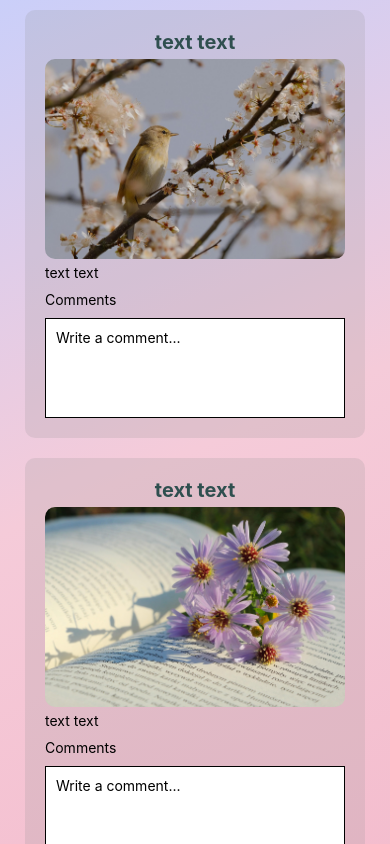
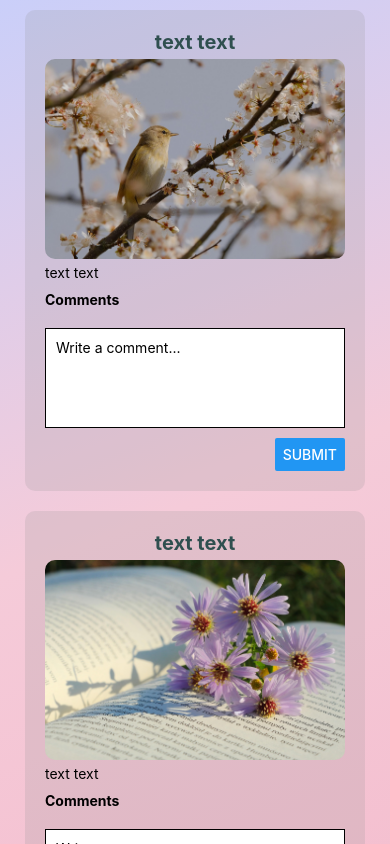
Before and after one commit to tamarasb/posts-app, a React Native app: screen / in a window 390 px wide. Built offline with nearby package versions, Linux system fonts and the light colour scheme.

Commit message:
Add commenting functionality

```diff
--- a/src/components/Post.js
+++ b/src/components/Post.js
@@ -1,8 +1,11 @@
-import React from 'react';
-import {StyleSheet, Text, Image, View, TextInput} from 'react-native';
+import React, { useState } from 'react';
+import {StyleSheet, Text, Image, View, TextInput, Button} from 'react-native';
 import PropTypes from 'prop-types';
 
 export default function Post(props){
+    const [comments, setComments] = useState([]);
+    const [comment, setComment] = useState('');
+
     return (
         <View style={styles.container}>
             <Text style={styles.titulo}>{props.titulo}</Text>
@@ -11,13 +14,32 @@ export default function Post(props){
                 style={styles.remoteImage}
             />
             <Text style={styles.alignLeft}>{props.resumo}</Text>
-            <Text style={styles.alignLeft}>Comments</Text>
+            <Text style={[styles.alignLeft, styles.bold]}>Comments</Text>
+            <View style={styles.alignLeft}>
+                {comments.map((comment, index) => (
+                    <Text key={index} style={styles.commentText}>
+                        <Text style={styles.autor}>anonimous</Text> - {comment}
+                    </Text>
+                ))}
+            </View>
             <View style={styles.textArea}>
                 <TextInput
                     style={styles.input}
                     placeholder="Write a comment..."
                     multiline={true}
                     numberOfLines={4}
+                    value={comment}
+                    onChangeText={setComment}
+                />
+            </View>
+            <View style={styles.buttonContainer}>
+                <Button
+                    title='submit'
+                    onPress={()=>{
+                        setComments([...comments, comment]);
+                        setComment('');
+                    }}
+                    style={styles.button}
                 />
             </View>
         </View>
@@ -53,15 +75,27 @@ const styles = StyleSheet.create({
         width:"100%"
     },
     input:{
-        height:40,
         padding:10,
         borderWidth: .5,
         width:300,
         height: 100,
         textAlignVertical: 'top',
+    },
+    commentText: {
+        padding: 5,
+    },
+    autor:{
+        fontWeight: 500
+    },
+    bold:{
+        fontWeight:'bold'
+    },
+    buttonContainer: {
+        width: '100%',
+        alignItems: 'flex-end',
+        marginTop: 10,
     }
 });
-
 
 Post.propTypes = {
   titulo: PropTypes.string.isRequired,
```
